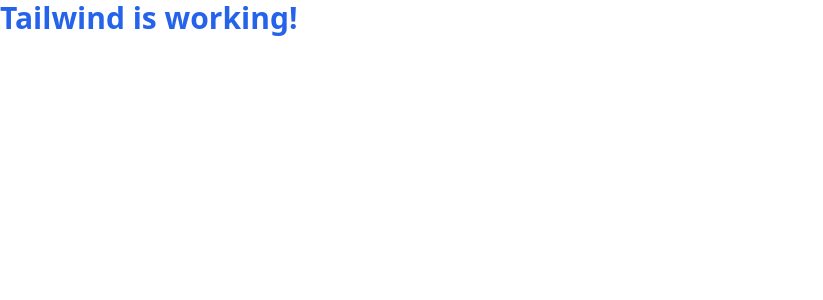
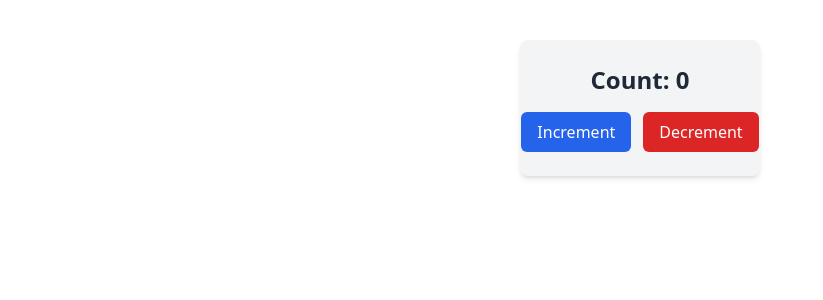
Before and after one commit to aditiagarwal16/aditi.intern-fb, a React (Create React App) app in the folder react-tailwind-setup/: page / in a window 1280 px wide. Shown: the top 300 px of the page, without its empty margins (0-823 px from the left). Built offline with nearby package versions, Linux system fonts and the light colour scheme.

Commit message:
solved issues

```diff
--- a/react-tailwind-setup/src/App.js
+++ b/react-tailwind-setup/src/App.js
@@ -1,8 +1,10 @@
+import Counter from "./Counter";
+
 function App() {
   return (
-    <h1 className="text-3xl font-bold text-blue-600">
-      Tailwind is working!
-    </h1>
+    <div>
+      <Counter />
+    </div>
   );
 }
 
--- /dev/null
+++ b/react-tailwind-setup/src/Counter.js
@@ -0,0 +1,29 @@
+import React, { useState } from "react";
+
+function Counter() {
+  const [count, setCount] = useState(0);
+
+  return (
+    <div className="flex flex-col items-center justify-center gap-4 p-6 bg-gray-100 rounded-lg shadow-md w-60 mx-auto mt-10">
+      <h1 className="text-2xl font-semibold text-gray-800">Count: {count}</h1>
+
+      <div className="flex gap-3">
+        <button
+          className="px-4 py-2 bg-blue-600 text-white rounded-md hover:bg-blue-700 active:scale-95 transition"
+          onClick={() => setCount(count + 1)}
+        >
+          Increment
+        </button>
+
+          <button
+          className="px-4 py-2 bg-red-600 text-white rounded-md hover:bg-red-700 active:scale-95 transition"
+          onClick={() => setCount(count - 1)}
+        >
+          Decrement
+        </button>
+      </div>
+    </div>
+  );
+}
+
+export default Counter;
--- /dev/null
+++ b/react-tailwind-setup/src/components/Button.jsx
@@ -0,0 +1,20 @@
+import React from "react";
+
+function Button({ children, onClick, variant = "primary" }) {
+  const base =
+    "px-4 py-2 rounded-md font-medium transition active:scale-95";
+
+  const styles = {
+    primary: `${base} bg-blue-600 text-white hover:bg-blue-700`,
+    secondary: `${base} bg-gray-200 text-gray-800 hover:bg-gray-300`,
+    danger: `${base} bg-red-600 text-white hover:bg-red-700`,
+  };
+
+  return (
+    <button className={styles[variant]} onClick={onClick}>
+      {children}
+    </button>
+  );
+}
+
+export default Button;
```
Also changed, not shown: 1 other file (tests, documents, lock files or other folders).
